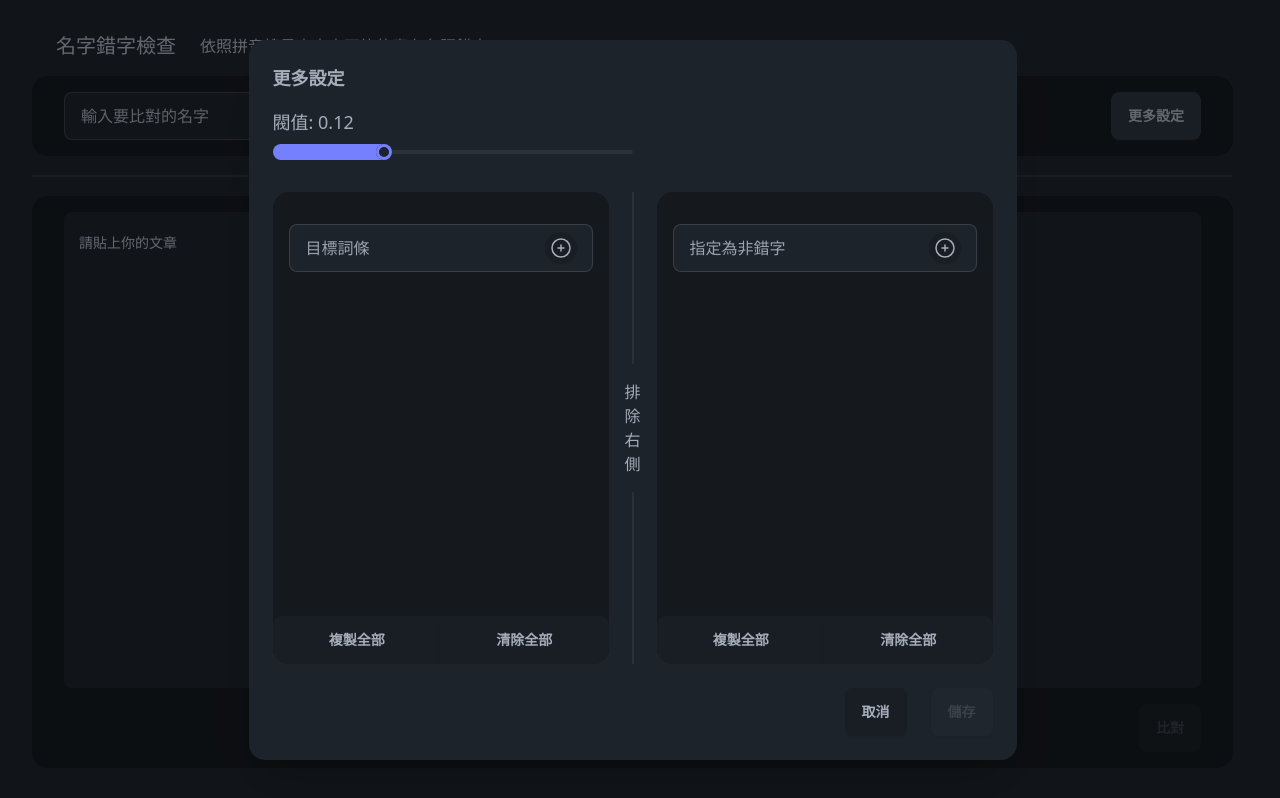
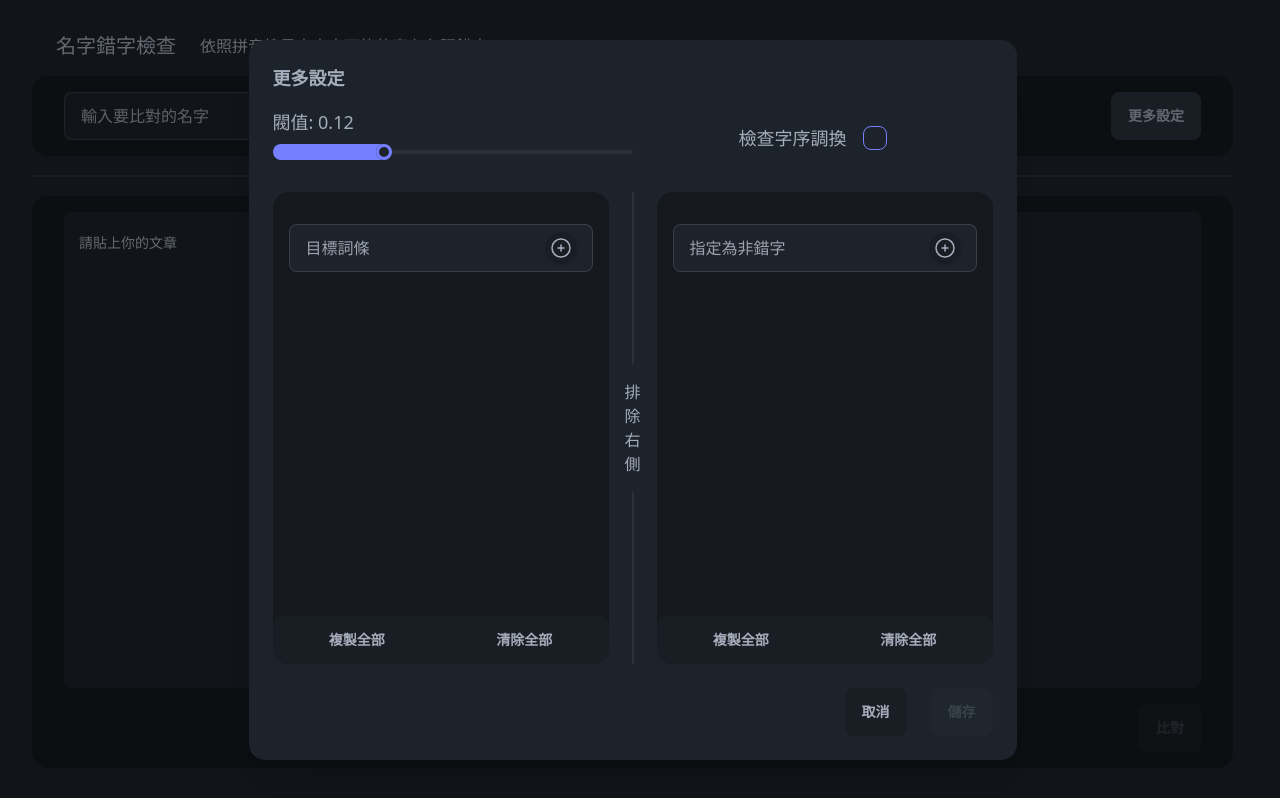
Before and after one commit to abc1230429/test-chinese-typos-scan, a React (Vite) app: page / in a window 1280 px wide. Both pictures are taken after a click on the button "更多設定". Built offline with nearby package versions, Linux system fonts and the light colour scheme.

Commit message:
feat: implement check fuzzy wrong order

```diff
--- a/src/pages/Main/Article.tsx
+++ b/src/pages/Main/Article.tsx
@@ -27,7 +27,7 @@ const Article: React.FC = () => {
   const [quill, setQuill] = useState<Quill | null>(null);
   const nouns = useTargetNounStore((state) => state.nouns);
   const reservedNouns = useReservedNounStore((state) => state.nouns);
-  const threshold = useSettingStore((state) => state.threshold);
+  const { threshold, couldShuffle } = useSettingStore();
   const [loading, setLoading] = useState(false);
   const alert = useAlert();
 
@@ -83,7 +83,10 @@ const Article: React.FC = () => {
     const typos: Typo[] = [];
     for (const noun of nouns) {
       try {
-        const newTypos = await findTyposAsync(article, noun, { threshold });
+        const newTypos = await findTyposAsync(article, noun, {
+          threshold,
+          couldShuffle,
+        });
         typos.push(...newTypos);
       } catch (err) {
         console.error(err);
--- a/src/pages/Setting/index.tsx
+++ b/src/pages/Setting/index.tsx
@@ -9,18 +9,16 @@ import {
   TargetWordTags,
 } from "src/components/TargetWordsForm";
 import { isEqual } from "lodash";
-import { defaultThreshold, inputDelimiter } from "src/constants";
+import { inputDelimiter } from "src/constants";
 
 type Setting = {
   threshold: number;
+  couldShuffle: boolean;
 };
 
 const Setting: React.FC = () => {
   const ref = useRef<HTMLDialogElement>(null);
 
-  const [setting, setSetting] = useState<Setting>({
-    threshold: defaultThreshold,
-  });
   const [targetNouns, setTargetNouns] = useState<string[]>([]);
   const [reservedNouns, setReservedNouns] = useState<string[]>([]);
 
@@ -30,9 +28,17 @@ const Setting: React.FC = () => {
   const setReservedNounsStore = useReservedNounStore((state) => state.setNouns);
   const settingStore = useSettingStore();
 
+  const [setting, setSetting] = useState<Setting>({
+    threshold: settingStore.threshold,
+    couldShuffle: settingStore.couldShuffle,
+  });
+
   const openModal = () => {
     if (ref.current) ref.current.showModal();
-    setSetting({ threshold: settingStore.threshold });
+    setSetting({
+      threshold: settingStore.threshold,
+      couldShuffle: settingStore.couldShuffle,
+    });
     setTargetNouns(targetNounsStore);
     setReservedNouns(reservedNounsStore);
   };
@@ -41,6 +47,7 @@ const Setting: React.FC = () => {
     setTargetNounsStore(targetNouns);
     setReservedNounsStore(reservedNouns);
     settingStore.setThreshold(setting.threshold);
+    settingStore.setCouldShuffle(setting.couldShuffle);
   };
 
   return (
@@ -52,7 +59,7 @@ const Setting: React.FC = () => {
         <div className=" modal-box flex h-full max-w-3xl flex-col">
           <h3 className="text-lg font-bold">更多設定</h3>
           <div className="grid flex-1 grid-cols-1 grid-rows-[auto_1fr] pt-4">
-            <div className="grid sm:grid-cols-2 pb-8">
+            <div className="grid grid-cols-1 grid-rows-2 pb-8 sm:grid-cols-2 sm:grid-rows-1">
               <div className="form-control">
                 <span className="label-text pb-2 text-lg">
                   閥值: {setting.threshold}
@@ -65,9 +72,28 @@ const Setting: React.FC = () => {
                   value={setting.threshold}
                   className="range range-primary range-xs"
                   onChange={(e) => {
-                    setSetting({ threshold: Number(e.target.value) });
+                    setSetting((state) => ({
+                      ...state,
+                      threshold: Number(e.target.value),
+                    }));
                   }}
                 />
+              </div>
+              <div className="form-control">
+                <label className="label h-full cursor-pointer justify-start gap-4 px-0 pb-0 sm:justify-center">
+                  <span className="label-text text-lg">檢查字序調換</span>
+                  <input
+                    type="checkbox"
+                    checked={setting.couldShuffle}
+                    className="checkbox-primary checkbox"
+                    onChange={(e) => {
+                      setSetting((state) => ({
+                        ...state,
+                        couldShuffle: e.target.checked,
+                      }));
+                    }}
+                  />
+                </label>
               </div>
             </div>
             <div className="flex w-full flex-col overflow-hidden sm:flex-row">
@@ -175,6 +201,7 @@ const Setting: React.FC = () => {
                 className="btn btn-primary"
                 disabled={
                   setting.threshold === settingStore.threshold &&
+                  setting.couldShuffle === settingStore.couldShuffle &&
                   isEqual(targetNouns, targetNounsStore) &&
                   isEqual(reservedNouns, reservedNounsStore)
                 }
--- a/src/stores/index.ts
+++ b/src/stores/index.ts
@@ -57,14 +57,23 @@ export const useReservedNounStore = create<
 );
 
 export const useSettingStore = create<
-  { threshold: number; setThreshold: (threshold: number) => void },
+  {
+    threshold: number;
+    setThreshold: (threshold: number) => void;
+    couldShuffle: boolean;
+    setCouldShuffle: (couldShuffle: boolean) => void;
+  },
   [["zustand/persist", NounStore]]
 >(
   persist(
     (set) => ({
       threshold: defaultThreshold,
-      setThreshold: (threshold: number) => {
+      setThreshold: (threshold) => {
         set(() => ({ threshold }));
+      },
+      couldShuffle: false,
+      setCouldShuffle: (couldShuffle) => {
+        set(() => ({ couldShuffle }));
       },
     }),
     { name: "setting" },
--- a/src/utils/findTypos.ts
+++ b/src/utils/findTypos.ts
@@ -1,13 +1,12 @@
-import { escape, filter } from "lodash";
+import { escape, pullAt, some } from "lodash";
 import { defaultThreshold } from "src/constants";
 import { Typo } from "src/types";
 import { chineseFuzzyEqual } from "src/utils";
-import { pinyin } from "src/utils/pinyin";
 
 export const findTypos = (
   article: string,
   refWord: string,
-  options = { threshold: defaultThreshold },
+  options = { threshold: defaultThreshold, couldShuffle: false },
 ) => {
   const wLen = refWord.length;
   const typos: Typo[] = [];
@@ -17,7 +16,6 @@ export const findTypos = (
       acc[curr] = true;
       return acc;
     }, {});
-  const refWordPinyin = pinyin(refWord);
   const regex = /[，。「」\n]/;
 
   for (let i = 0; i < article.length; i++) {
@@ -36,16 +34,31 @@ export const findTypos = (
       continue;
     }
 
-    const sameChars = filter(compareWord, (c) => refWordDict[c]);
+    const hasSameChars = some(compareWord, (c) => refWordDict[c]);
 
     // 如果每個字都不一樣，就採嚴格拼音相同
-    const threshold = sameChars.length === 0 ? 0 : options.threshold;
+    const threshold = hasSameChars ? options.threshold : 0;
 
-    const isWrongOrder = wLen >= 3 && sameChars.length === wLen;
+    const isWrongOrder = () => {
+      if (!options.couldShuffle) return false;
+      if (wLen < 3) return false;
+      const charsToTest = refWord.split("");
+      return compareWord.split("").every((charA) => {
+        return charsToTest.some((charB, index) => {
+          const isFuzzyEqual = chineseFuzzyEqual(charA, charB, 0);
+          if (isFuzzyEqual) {
+            pullAt(charsToTest, index);
+            return true;
+          }
+          return false;
+        });
+      });
+    };
+
     const isFuzzyEqual = () =>
-      chineseFuzzyEqual(compareWord, refWordPinyin, threshold);
+      chineseFuzzyEqual(compareWord, refWord, threshold);
 
-    if (isWrongOrder || isFuzzyEqual()) {
+    if (isWrongOrder() || isFuzzyEqual()) {
       const id = `typo-${i}`;
       const cleanCompareWord = escape(compareWord);
       typos.push({ index: i, word: cleanCompareWord, id, refWord });
--- a/src/utils/index.tsx
+++ b/src/utils/index.tsx
@@ -4,23 +4,22 @@ import { pinyin } from "./pinyin";
 import { defaultThreshold } from "src/constants";
 
 export const chineseFuzzyEqual = (
-  a: string | string[][],
-  b: string | string[][],
+  a: string,
+  b: string,
   threshold = defaultThreshold,
 ) => {
-  const as = typeof a === "string" ? pinyin(a) : a;
-  const bs = typeof b === "string" ? pinyin(b) : b;
-  const allRatio = as.flatMap((v) =>
-    bs.map((u) => {
+  const as = pinyin(a);
+  const bs = pinyin(b);
+  for (const v of as) {
+    for (const u of bs) {
       const vs = v.join(" ");
       const us = u.join(" ");
       const d = distance(vs, us);
       const ratio = d / Math.min(vs.length, us.length);
-      return ratio;
-    }),
-  );
-  const minRatio = Math.min(...allRatio);
-  return minRatio <= threshold;
+      if (ratio <= threshold) return true;
+    }
+  }
+  return false;
 };
 
 export const wrapHtmlString = (
--- a/src/workers/index.ts
+++ b/src/workers/index.ts
@@ -3,7 +3,7 @@ import { Typo } from "src/types";
 export const findTyposAsync: (
   article: string,
   refWord: string,
-  options?: { threshold: number },
+  options?: { threshold: number; couldShuffle: boolean },
 ) => Promise<Typo[]> = (article, refWord, options) => {
   const findTyposWorker = new Worker(
     new URL("./findTyposOfArticle.ts", import.meta.url),
```
